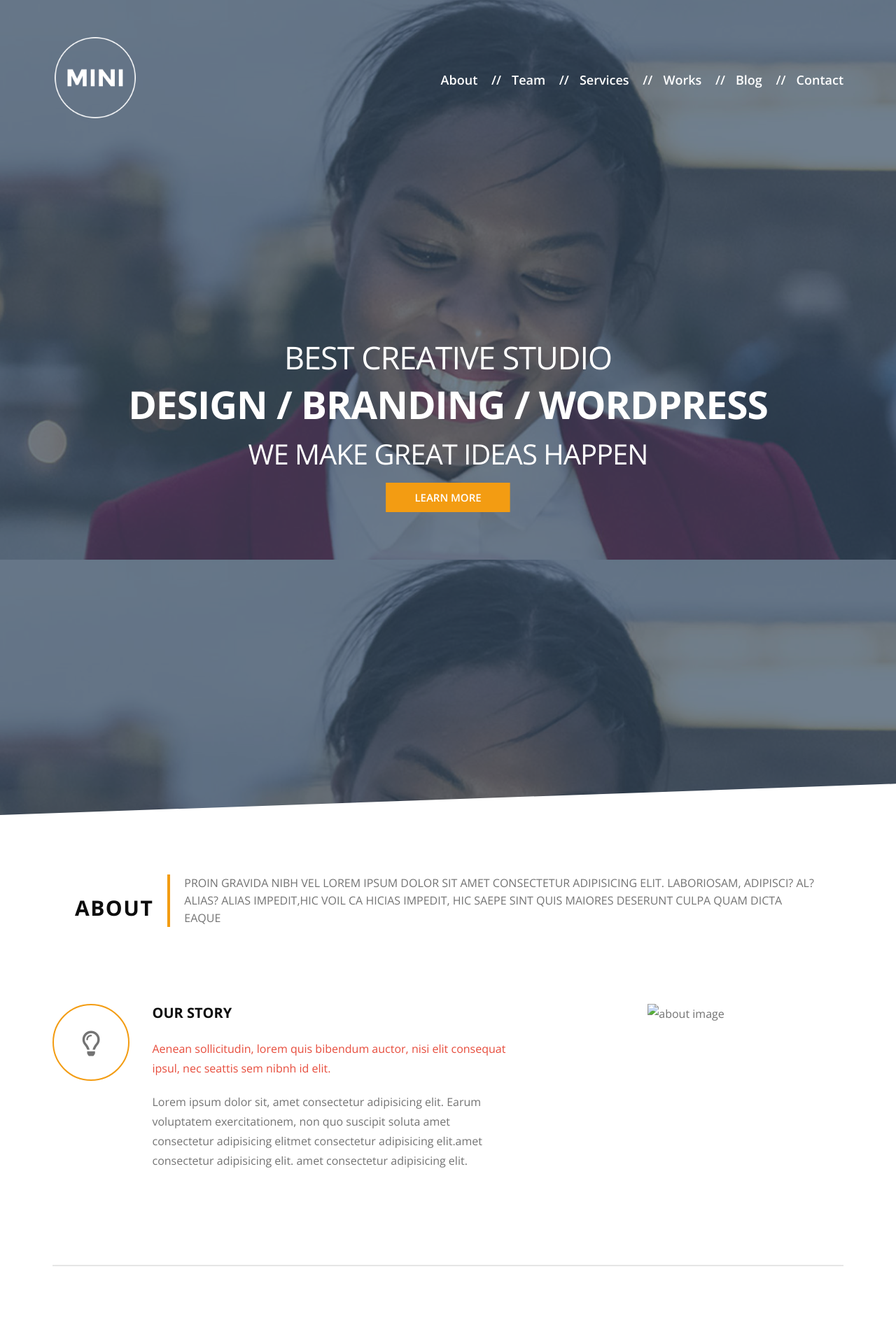
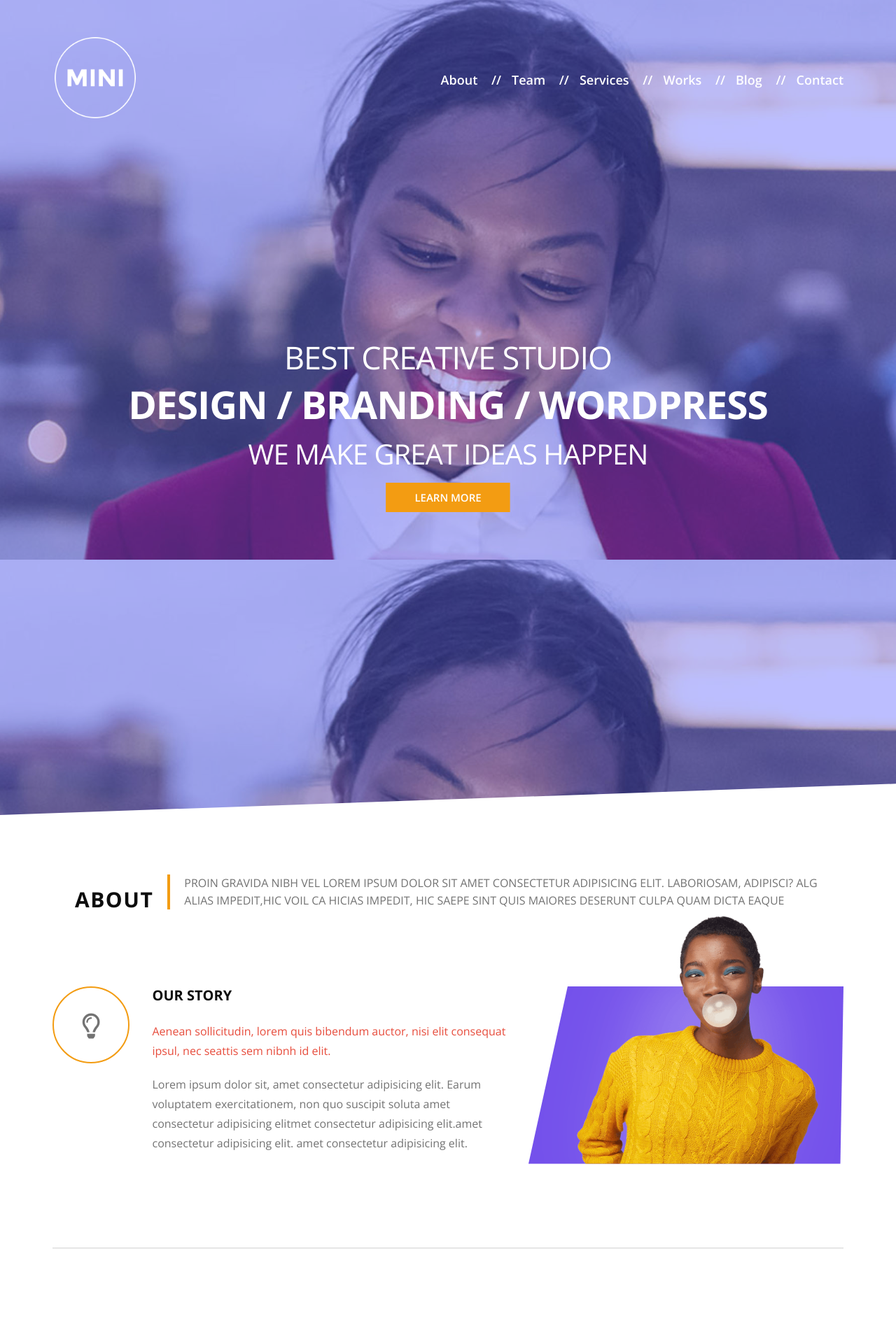
Before and after one commit to yanndeo/mini-template-html-css, a PHP site: page /index.html in a window 1280 px wide. Shown: the top 1904 px of the page at 70% size. Run offline with PHP 8.4, Linux system fonts and the light colour scheme; some libraries are stand-ins or nearby versions.

Commit message:
changement du design about section

```diff
--- a/css/app.css
+++ b/css/app.css
@@ -93,7 +93,7 @@ p {
     left: 0;
     right: 0;
     bottom: 0;
-    background: rgba(52, 73, 94, 0.7);
+    background: rgba(89, 93, 255, 0.4);
     z-index: 1; }
 
 .header-menu-container {
@@ -448,6 +448,28 @@ p {
     .section-about .section-content .content-image img {
       max-width: 100%;
       height: auto; }
+  .section-about .section-content .content-custom-image {
+    position: relative;
+    width: 450px;
+    width: 100%;
+    text-align: center;
+    height: 354px;
+    background: #7451eb;
+    background-size: contain;
+    z-index: -1;
+    -webkit-clip-path: none;
+            clip-path: none; }
+    .section-about .section-content .content-custom-image img {
+      position: absolute;
+      bottom: 0;
+      left: 50%;
+      right: 0;
+      -webkit-transform: translate(-50%);
+          -ms-transform: translate(-50%);
+              transform: translate(-50%);
+      width: 460px;
+      max-width: 100%;
+      height: auto; }
 
 @media only screen and (min-width: 992px) {
   .section-about .section-content {
@@ -471,5 +493,15 @@ p {
         margin-top: 0; }
     .section-about .section-content .content-image {
       width: 28.125rem; }
-      .section-about .section-content .content-image img {
-        max-width: 100%; } }
+    .section-about .section-content .content-custom-image {
+      width: 450px;
+      height: 254px;
+      -webkit-clip-path: polygon(25% -256px, 100% 0%, 99% 100%, 0% 100%);
+              clip-path: polygon(25% -256px, 100% 0%, 99% 100%, 0% 100%); }
+      .section-about .section-content .content-custom-image img {
+        left: 50%;
+        right: 0;
+        -webkit-transform: translate(-50%);
+            -ms-transform: translate(-50%);
+                transform: translate(-50%);
+        width: 100%; } }
--- a/index.html
+++ b/index.html
@@ -73,7 +73,7 @@
             <h2 class="section-presentation-title ">About</h2>
             <p class="section-presentation-text">
                 Proin gravida nibh vel Lorem ipsum dolor sit amet consectetur adipisicing elit.
-                Laboriosam, adipisci? Al? Alias? Alias impedit,hic voil ca hicias impedit, hic saepe sint quis maiores deserunt culpa quam dicta eaque
+                Laboriosam, adipisci? Alg Alias impedit,hic voil ca hicias impedit, hic saepe sint quis maiores deserunt culpa quam dicta eaque
              </p>
         </div>
 
@@ -91,8 +91,8 @@
                 </p>
             </div>
 
-             <div class="content-image">
-                <img src="https://via.placeholder.com/450x254" alt="about image " class="">
+             <div class="content-custom-image">
+                <img src="/assets/images/about.png" alt="about image " class="">
             </div>
         </div>
 
--- a/scss/base/_base.scss
+++ b/scss/base/_base.scss
@@ -41,7 +41,7 @@
 
 
 /* Variables */
-$main-color: #f39c12; //#7451eb
+$main-color: #f39c12; //#595DFF
 $fontFamily: 'Open Sans', sans-serif;
 $transitionDefault : .3s;
 
--- a/scss/module/_about.scss
+++ b/scss/module/_about.scss
@@ -18,6 +18,32 @@
             width: 100%;
             text-align: center;
             img {
+                max-width: 100%;
+                height: auto;
+            }
+        }
+
+
+        .content-custom-image {
+            position: relative;
+            width: 450px;
+
+            width: 100%;
+            text-align: center;
+            height: 354px;
+            background: #7451eb;
+            background-size: contain;
+            z-index: -1;
+           // margin: 0 auto;
+            clip-path: none;
+            img {
+                position: absolute;
+                bottom: 0;
+                left: 50%;
+                right: 0;
+                transform: translate(-50%);
+                width:460px;
+
                 max-width: 100%;
                 height: auto;
             }
@@ -50,9 +76,17 @@
 
         .content-image {
             width: r(450px);
+        }
 
+        .content-custom-image {
+            width: 450px;
+            height: 254px;
+            clip-path: polygon(25% -256px, 100% 0%, 99% 100%, 0% 100%);
             img {
-                max-width: 100%;
+                left: 50%;
+                right: 0;
+                transform: translate(-50%);
+                width: 100%;
             }
         }
     }
--- a/scss/module/_header.scss
+++ b/scss/module/_header.scss
@@ -9,7 +9,7 @@
         content: '';
         position: absolute;
         top: 0; left: 0; right: 0; bottom: 0;
-        @include backgroundColor(#34495e, .7);
+        @include backgroundColor(#595DFF, .4); // ;(#595DFF, .4); //(#555e34, .7); (#34495e, .7)
         z-index: 1;
     }
 }
```
Also changed, not shown: assets/images/about.png (added).
